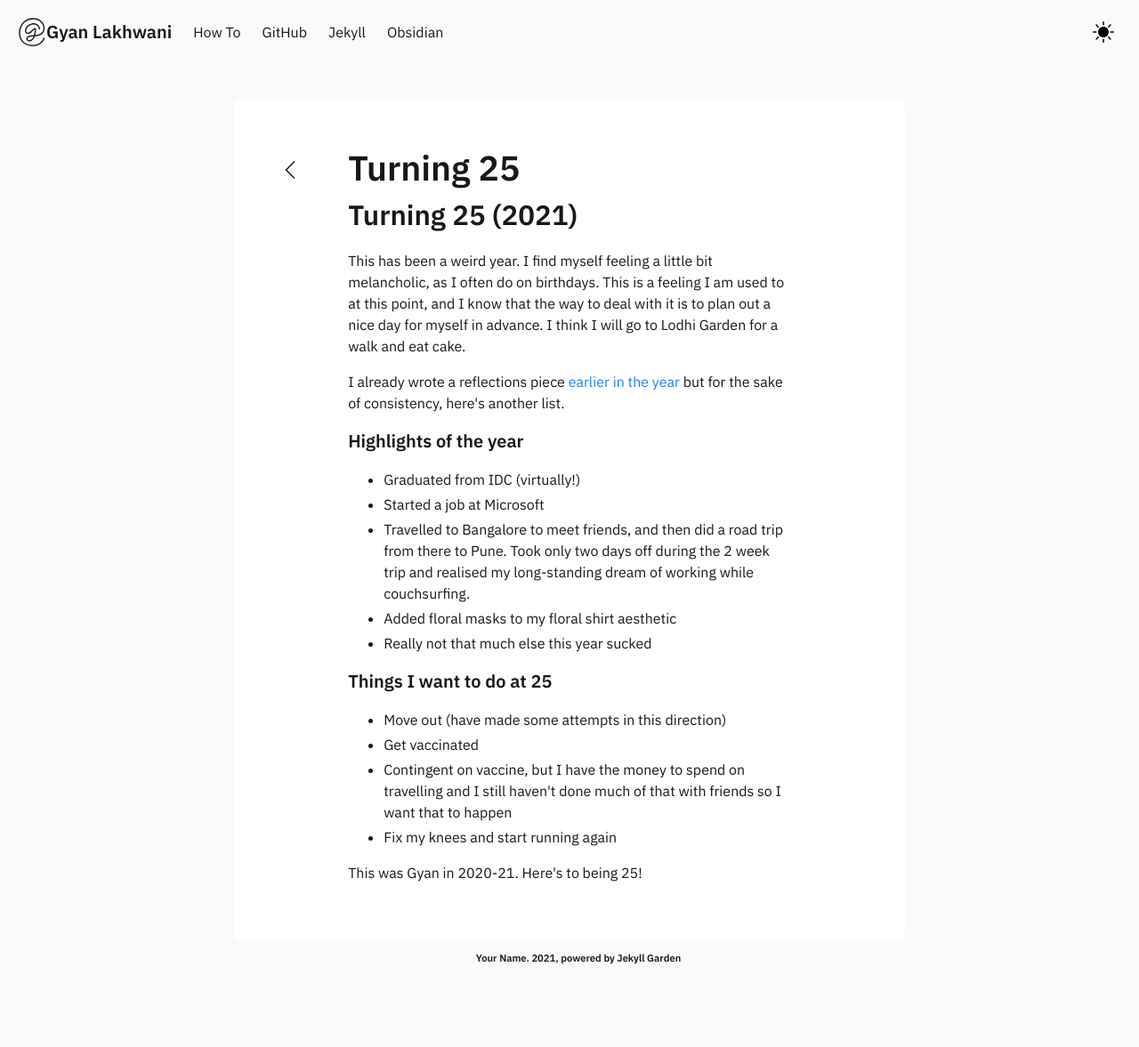
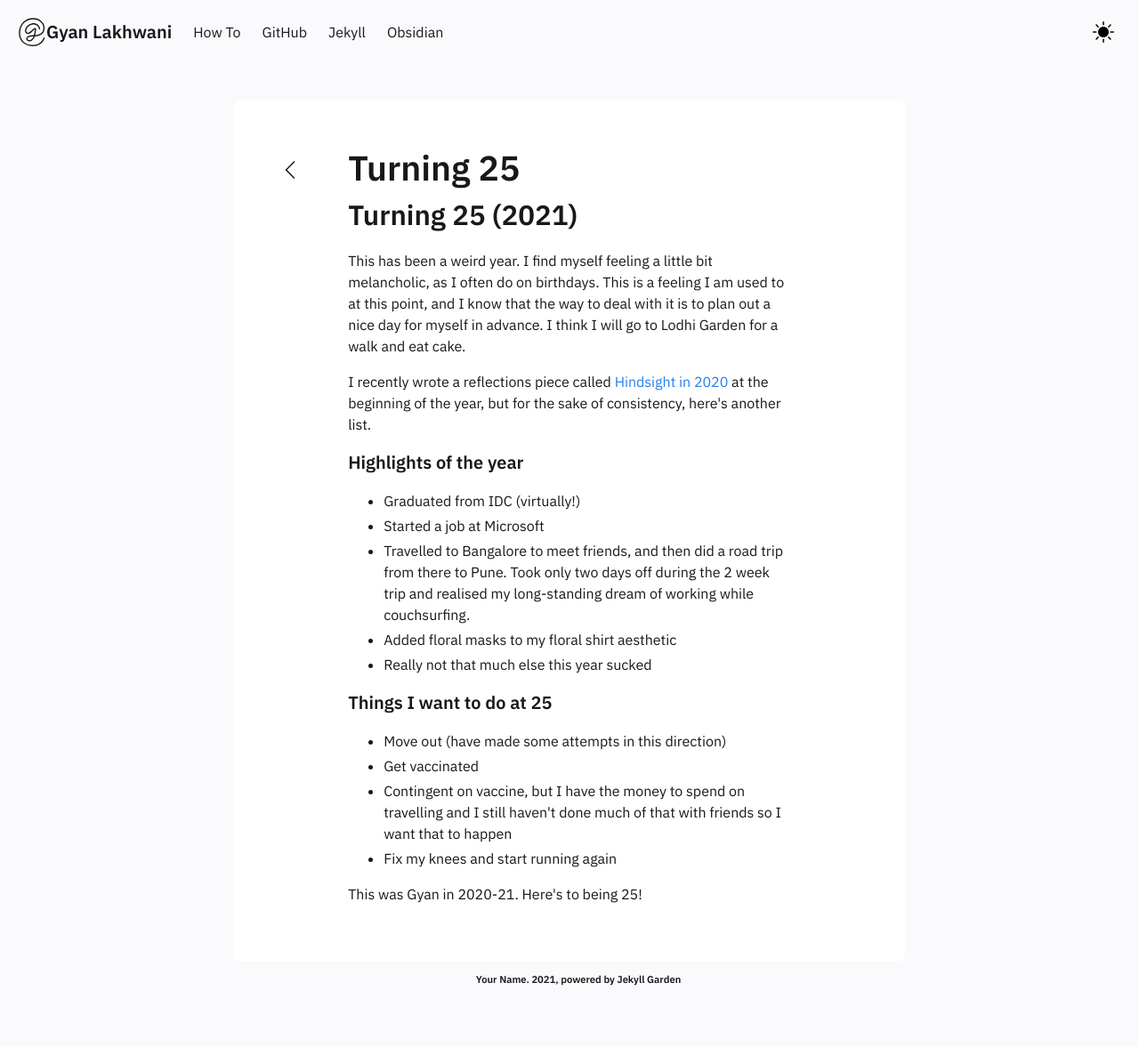
Before and after one commit to gyanl/garden, a Jekyll site: the page built from _notes/Public/Turning 25.md, in a window 1280 px wide. Shown: the whole page at 89% size. Built offline with Jekyll 4.4.1, drawn with Linux system fonts in a browser that asks for light colours; before the commit the page ends 1153 px from its top, so only the background shows below that.

Commit message:
some more

```diff
--- a/_notes/Public/2021-03-17-turning-25.md
+++ b/_notes/Public/Turning 25.md
@@ -9,7 +10,7 @@ tags: birthdays
 ## Turning 25 (2021)
 This has been a weird year. I find myself feeling a little bit melancholic, as I often do on birthdays. This is a feeling I am used to at this point, and I know that the way to deal with it is to plan out a nice day for myself in advance. I think I will go to Lodhi Garden for a walk and eat cake.
 
-I already wrote a reflections piece [earlier in the year](/hindsight-in-2020) but for the sake of consistency, here's another list.
+I recently wrote a reflections piece called [[Hindsight in 2020]] at the beginning of the year, but for the sake of consistency, here's another list.
 
 #### Highlights of the year
 - Graduated from IDC (virtually!)
```
Also changed, not shown: other parts of _notes/Public/Turning 25.md (+1 -0 lines), _notes/Public/Hindsight in 2020.md (renamed from _notes/Public/2021-01-01-hindsight-in-2020.md, +1 -0 lines), 1 other file.
